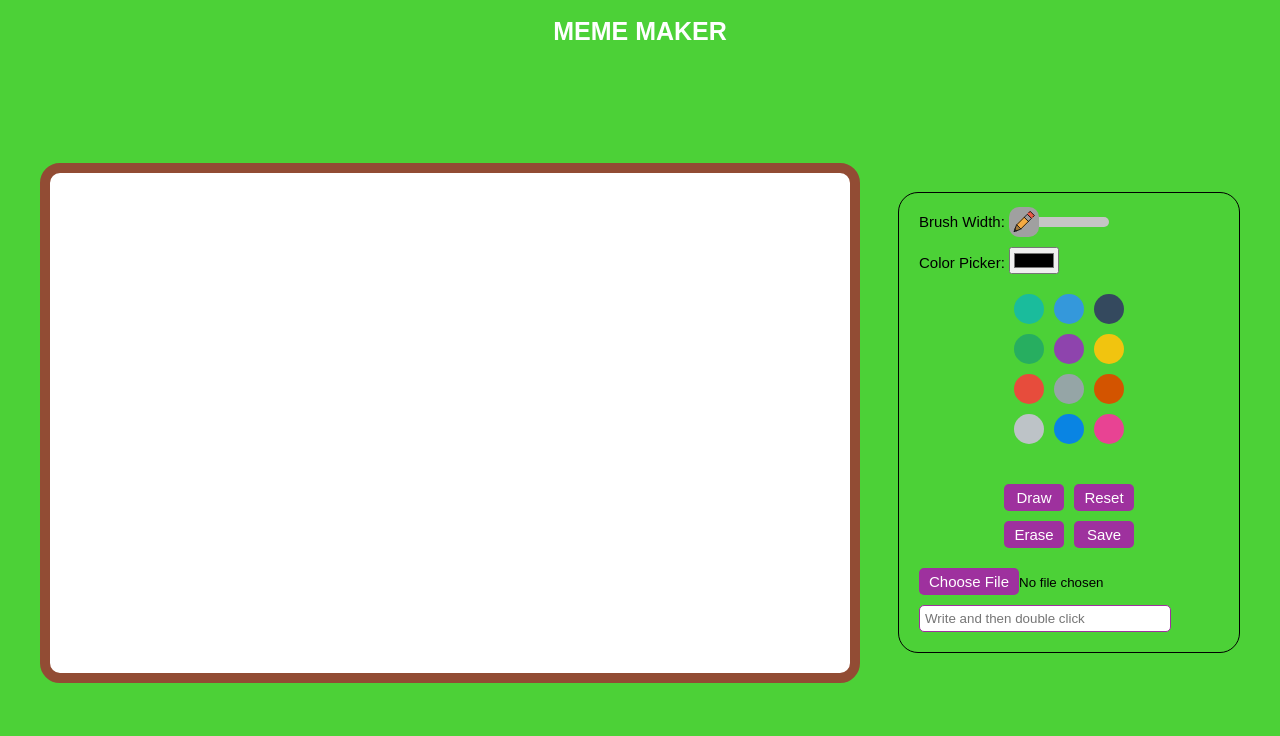
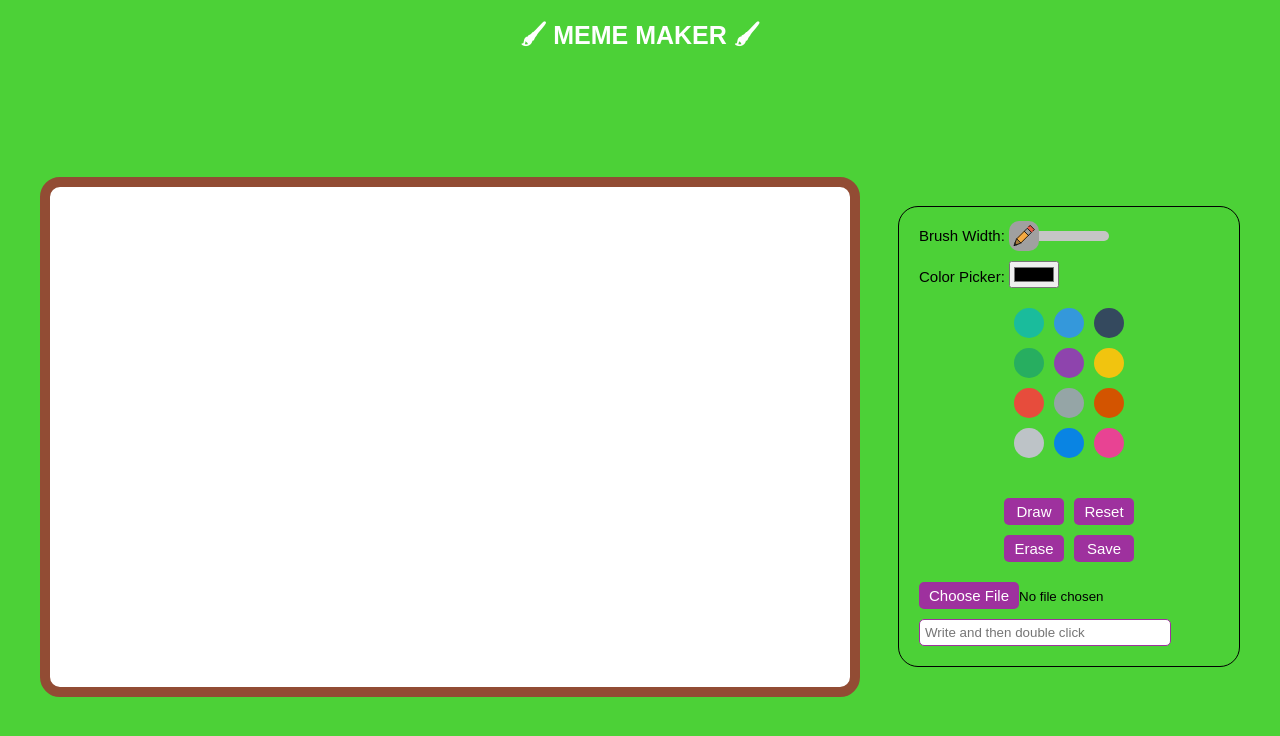
Before and after one commit to im-usb/Meme-Maker, a plain HTML site: page index.html in a window 1280 px wide. Drawn offline with Linux system fonts and the light colour scheme; a web font is replaced by a local one.

Commit message:
Update Page heading

```diff
--- a/index.html
+++ b/index.html
@@ -14,7 +14,7 @@
   </head>
   <body>
     <header>
-      <h1>MEME MAKER</h1>
+      <h1>&#128396; MEME MAKER &#128396;</h1>
     </header>
     <main>
       <!-- <div class="draw-area"> -->
```
